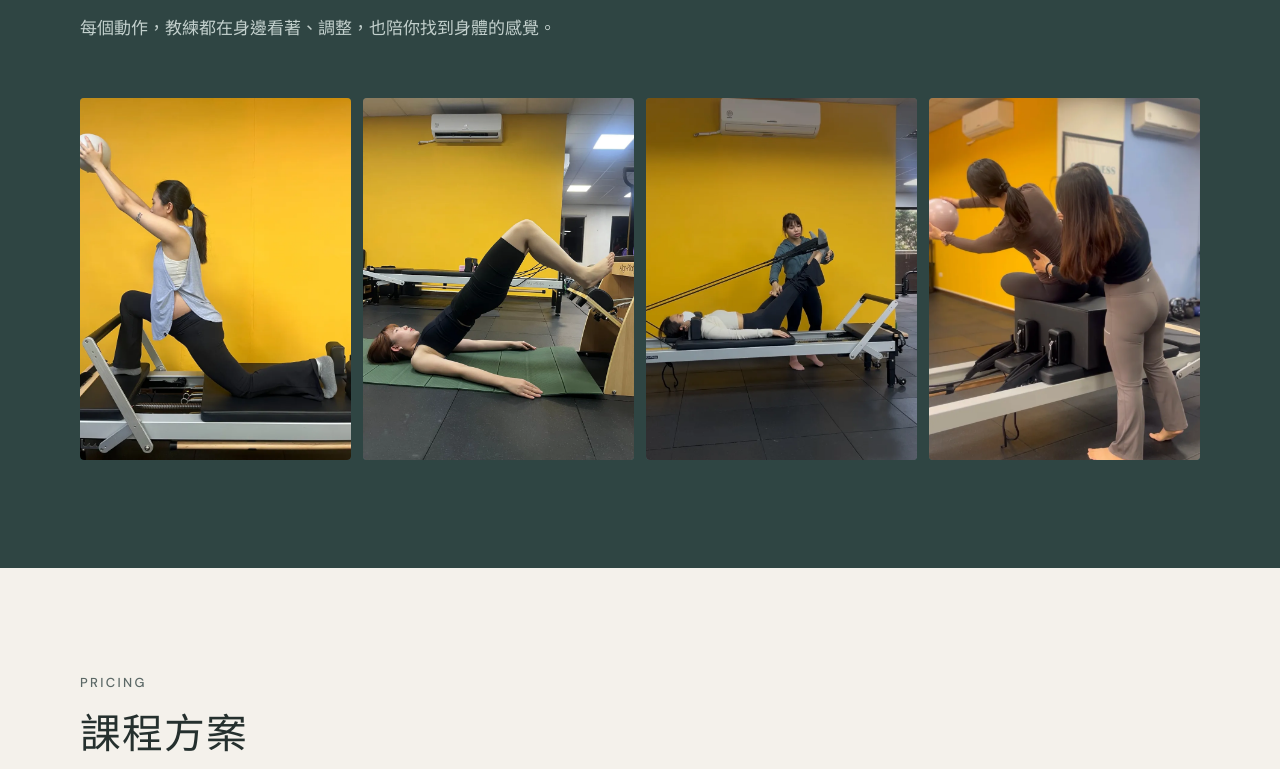
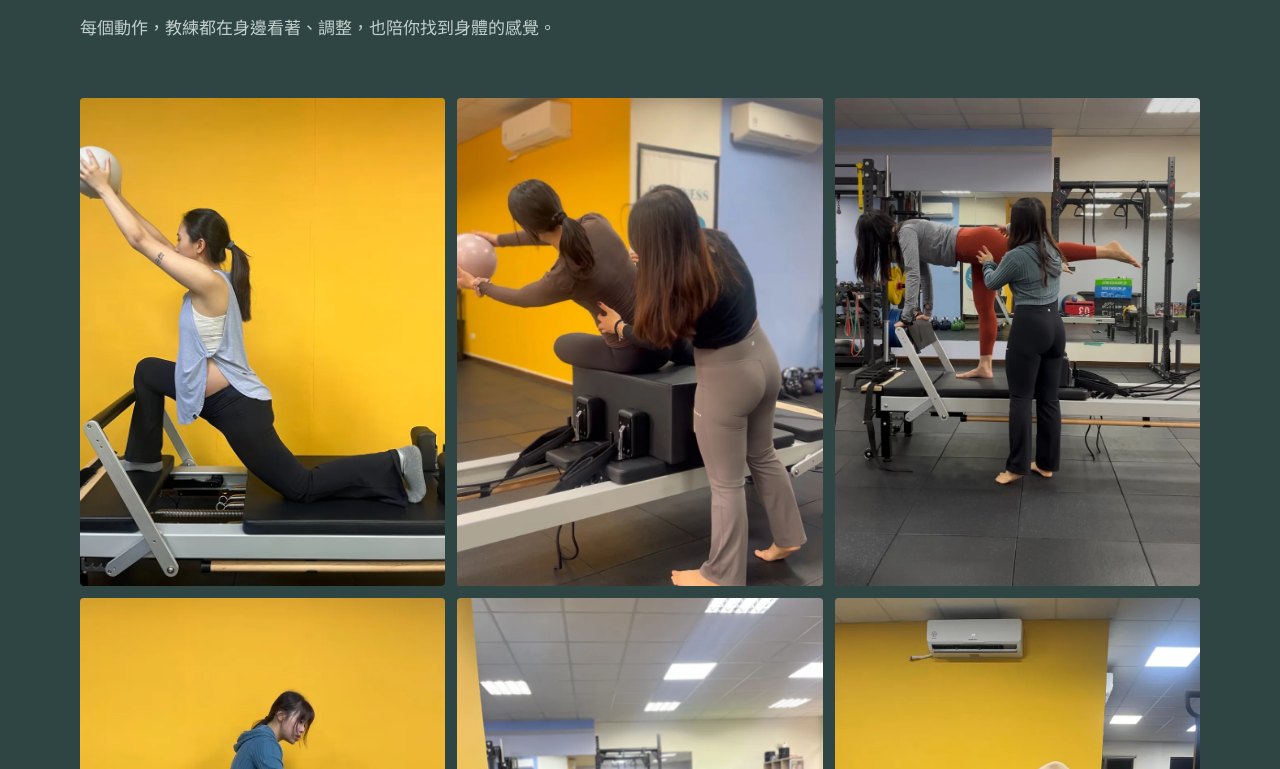
Before and after one commit to gofitness110/official-site, a plain HTML site: page pilates.html in a window 1280 px wide. Shown: the part 3086-3855 px from the top of the page. Drawn offline with Linux system fonts and the light colour scheme.

Commit message:
Add files via upload

```diff
--- a/css/style.css
+++ b/css/style.css
@@ -265,8 +265,8 @@ h1,h2,h3{text-wrap:balance}
 .sched-cta{margin-top:26px}
 .plans.two{gap:20px}
 .plan-note{margin-top:20px;font-size:14px;color:var(--muted)}
-.moments.four{grid-template-columns:repeat(2,minmax(0,1fr))}
-.moments.four figure:first-child{grid-column:auto;aspect-ratio:3/4}
+.moments.four,.moments.six{grid-template-columns:repeat(2,minmax(0,1fr))}
+.moments.four figure:first-child,.moments.six figure:first-child{grid-column:auto;aspect-ratio:3/4}
 .team{display:grid}
 .coach{display:grid;gap:26px;padding-block:44px;border-top:1px solid rgba(37,48,46,.22);align-items:start}
 .coach:last-child{border-bottom:1px solid rgba(37,48,46,.22)}
@@ -327,6 +327,7 @@ h1,h2,h3{text-wrap:balance}
   .moments{grid-template-columns:repeat(3,minmax(0,1fr));gap:12px}
   .moments figure:first-child,.moments figure:not(:first-child){grid-column:auto;aspect-ratio:3/4}
   .moments.four{grid-template-columns:repeat(4,minmax(0,1fr))}
+  .moments.six{grid-template-columns:repeat(3,minmax(0,1fr))}
   .basics{grid-template-columns:repeat(3,minmax(0,1fr));column-gap:36px}
   .basics li{border-bottom:0}
   .basics li:nth-child(n+4){border-bottom:1px solid rgba(37,48,46,.22)}
--- a/pilates.html
+++ b/pilates.html
@@ -188,11 +188,13 @@
         <h2 id="moments-title">上課花絮</h2>
         <p>每個動作，教練都在身邊看著、調整，也陪你找到身體的感覺。</p>
       </div>
-      <div class="moments four">
-        <figure><img src="images/pl-g1.webp" width="900" height="1062" loading="lazy" decoding="async" alt="學員在核心床上跪姿弓箭步，雙手舉起小球"></figure>
+      <div class="moments six">
+        <figure><img src="images/pl-g1.webp" width="900" height="1062" loading="lazy" decoding="async" alt="學員在核心床上跪姿弓箭步，雙手舉起小球" style="object-position:50% 0%"></figure>
+        <figure><img src="images/pl-g4.webp" width="900" height="1350" loading="lazy" decoding="async" alt="教練在學員身後，用手引導腰背的位置"></figure>
+        <figure><img src="images/pl-g5.webp" width="900" height="1235" loading="lazy" decoding="async" alt="教練在一旁引導學員，在核心床上調整姿勢"></figure>
+        <figure><img src="images/pl-g6.webp" width="895" height="1500" loading="lazy" decoding="async" alt="教練協助學員在核心床上做背部伸展"></figure>
+        <figure><img src="images/pl-g7.webp" width="900" height="1200" loading="lazy" decoding="async" alt="學員在核心床上做四足跪姿的核心訓練"></figure>
         <figure><img src="images/pl-g2.webp" width="900" height="1200" loading="lazy" decoding="async" alt="學員躺在墊上，雙腳踩在平衡椅上做臀橋"></figure>
-        <figure><img src="images/pl-g3.webp" width="900" height="1587" loading="lazy" decoding="async" alt="教練協助學員在核心床上做腿部伸展" style="object-position:50% 58%"></figure>
-        <figure><img src="images/pl-g4.webp" width="900" height="1350" loading="lazy" decoding="async" alt="教練在學員身後，用手引導腰背的位置"></figure>
       </div>
     </div>
   </section>
```
Also changed, not shown: group-class.html (+6 -3 lines), personal-trainer.html (+4 -1 lines), images/gc-g4.webp (added), images/gc-g5.webp (added), images/gc-g6.webp (added), images/gc-g7.webp (added), images/gc-hero.webp, images/pl-g5.webp (added), images/pl-g6.webp (added), images/pl-g7.webp (added), images/pt-g4.webp (added), images/pt-g5.webp (added), images/pt-g6.webp (added).
